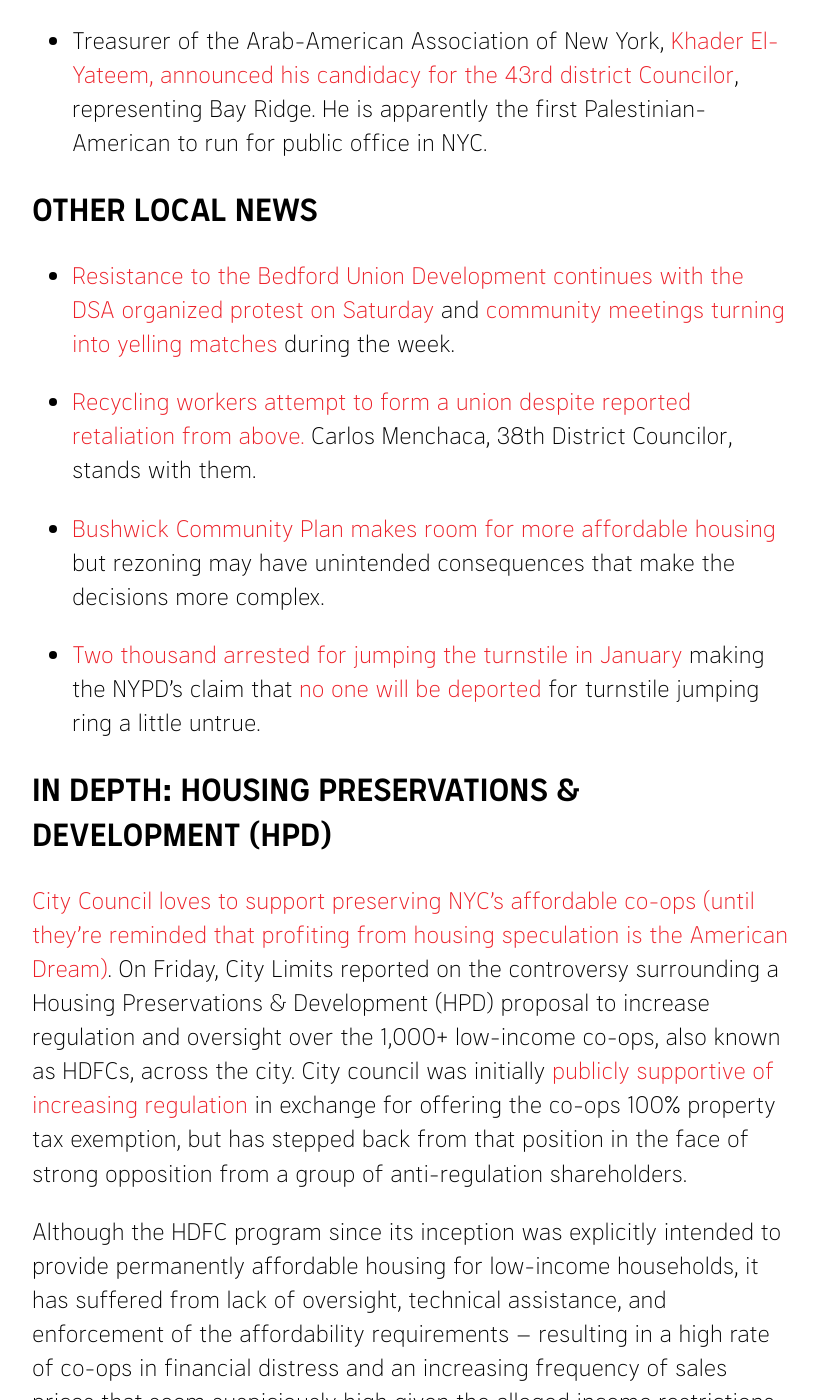
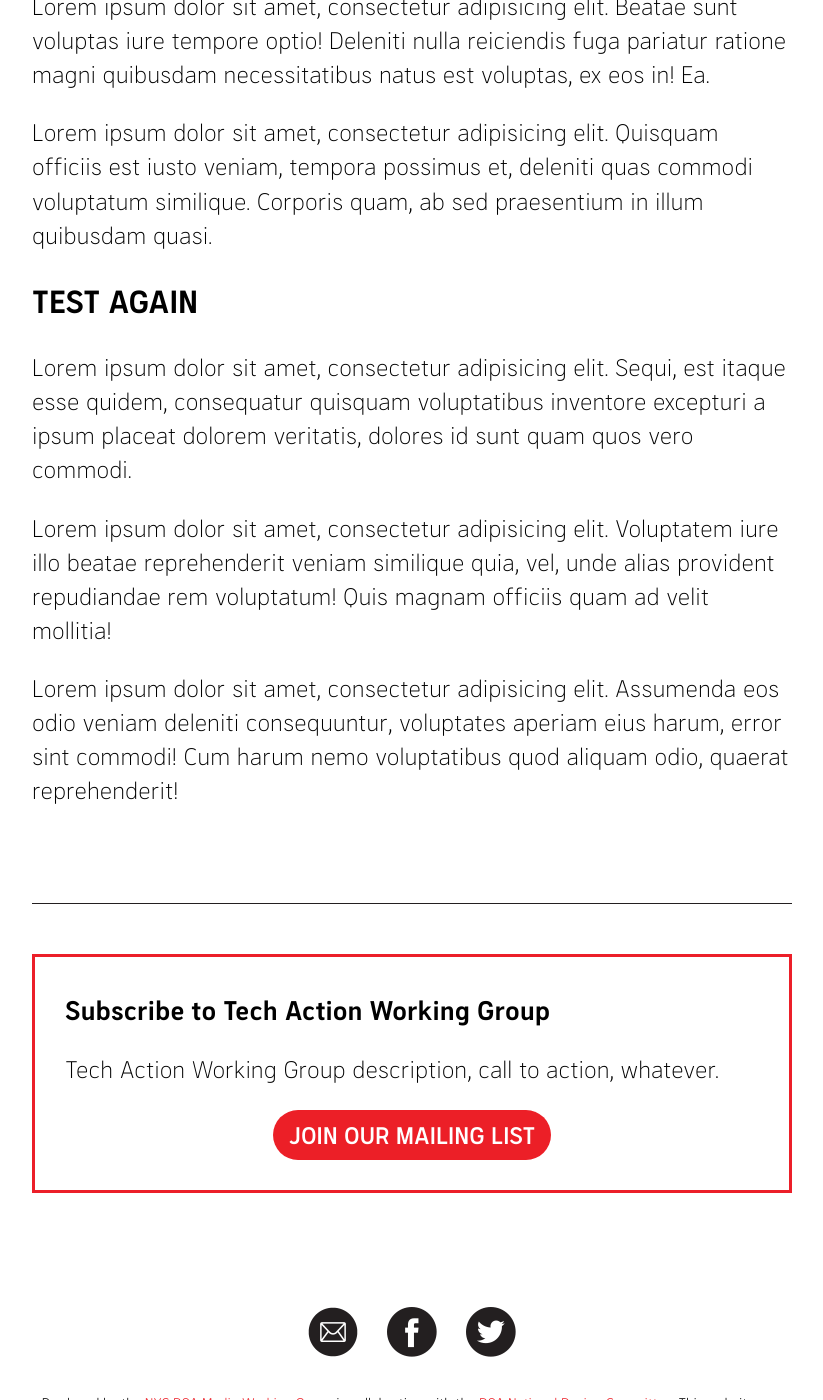
Before and after one commit to nycdsa/tech-action-working-group, a Jekyll site: the page built from src/_posts/2018-01-11-test.md, in a window 1280 px wide and 1400 px high, scrolled down 1036 px. Shown: the whole window, without its empty margins (228-1051 px from the left). Built offline with Jekyll 4.4.1, drawn with Linux system fonts in a browser that asks for light colours; some of the changed text lies outside the part shown.

Commit message:
Updating structure

```diff
--- a/src/_includes/contribute.html
+++ /dev/null
@@ -1,5 +0,0 @@
-<div class='contribute'>
-  <h2>Contribute to {{ site.title }}</h2>
-  <p class="post-body">We welcome submissions of in-depth articles, comics and illustrations from anyone in DSA. Whether you want to write for us or just know of stories we should be covering, please get in touch. </p>
- <div class="more-link"><a href="mailto:hello@thethorn.nyc" class="post-link link-cta">Contact Us</a></div>
-</div>
--- /dev/null
+++ b/src/_includes/join.html
@@ -0,0 +1,7 @@
+<div class='subscribe-box'>
+	<h2>Subscribe to {{ site.title }}</h2>
+	<p class="post-body">Tech Action Working Group description, call to action, whatever.</p>
+	<div class="more-link">
+		<a href="http://eepurl.com/cDM-4D" class="post-link link-cta">Join our mailing list</a>
+	</div>
+</div>
--- a/src/_includes/subscribe.html
+++ /dev/null
@@ -1,5 +0,0 @@
-<div class='subscribe-box'>
-  <h2>Subscribe to {{ site.title }}</h2>
-  <p class="post-body">The Thorn is a weekly update on what's happening in local New York politics from a socialist perspective. Please sign up with us to receive an email every Monday morning.</p>
- <div class="more-link"><a href="http://eepurl.com/cDM-4D" class="post-link link-cta">Subscribe</a></div>
-</div>
--- a/src/_layouts/base.html
+++ b/src/_layouts/base.html
@@ -24,10 +24,8 @@
   <div class="nav-container">
     <ul>
       <li><a href="/" class="nav-item">home</a></li>
-      <li> <a href="/posts" class="nav-item">posts</a></li>
+      <li> <a href="/posts" class="nav-item">curricula</a></li>
       <li> <a href="/about" class="nav-item">about</a></li>
-      <li><a href="/archive" class="nav-item">archive</a></li>
-      <li> <a href="/glossary" class="nav-item">glossary</a></li>
       <li><a href="http://eepurl.com/cDM-4D" target="_blank" class="nav-item link-cta">Subscribe</a></li>
     </ul>
   </div>
@@ -39,7 +37,7 @@
     </header>
     <main class='container thin posts-container'>
       {{ content }}
-      {% include subscribe.html %}
+      {% include join.html %}
     </main>
     <footer class="footer">
       <ul class="social-links-list">
--- a/src/_layouts/post.html
+++ b/src/_layouts/post.html
@@ -8,5 +8,3 @@
     {{ content }}
   </div>
 </div>
-
-{% include contribute.html %}
--- a/src/_posts/2018-01-11-test.md
+++ b/src/_posts/2018-01-11-test.md
@@ -2,28 +2,18 @@
 issue: 1
 title: Housing Preservations & Development
 ---
-## Council Races
--   [NY City Council is attracting new candidates, possibly because of the high pay](https://www.nytimes.com/2017/02/21/nyregion/city-council-state-lawmakers.html?emc=edit_tnt_20170221&nlid=47767631&tntemail0=y&_r=1) ($148,500!), according to The New York Times. Bill Perkins's win in the special election on the 14th may indicate a trend of State Senators (aka the establishment option with name recognition) opting to nearly double their yearly salary by becoming a Councilor.
--   Treasurer of the Arab-American Association of New York, [Khader El-Yateem, announced his candidacy for the 43rd district](http://www.kingscountypolitics.com/el-yateem-throws-hat-ring-butler-gets-labor-endorsements/)[ Councilor](http://www.kingscountypolitics.com/el-yateem-throws-hat-ring-butler-gets-labor-endorsements/), representing Bay Ridge. He is apparently the first Palestinian-American to run for public office in NYC.
+## Test
 
-## Other Local News
--   [Resistance to the Bedford Union Development continues with the DSA organized protest on Saturday](http://www.ny1.com/nyc/all-boroughs/news/2017/02/25/neighbors-protest-controversial-redevelopment-plan-for-bedford-union-armory-ahead-of-public-hearing.html) and [community meetings turning into yelling matches](https://www.dnainfo.com/new-york/20170222/crown-heights/crown-heights-development-talk-turns-into-shouting-match) during the week.
--   [Recycling workers attempt to form a union despite reported retaliation from above.](http://teamsters.nyc/2017/02/14/sims-recycling-workers-rally-union/) Carlos Menchaca, 38th District Councilor, stands with them.
--   [Bushwick Community Plan makes room for more affordable housing](http://citylimits.org/2017/02/13/tough-choices-face-bushwick-as-rezoning-approaches/) but rezoning may have unintended consequences that make the decisions more complex.
--   [Two thousand arrested for jumping the turnstile in January](https://www.dnainfo.com/new-york/20170223/financial-district/2000-people-were-arrested-for-turnstile-jumping-january-nypd) making the NYPD's claim that [no one will be deported](http://gothamist.com/2017/02/25/nypd_turnstile_jumping_deportation.php) for turnstile jumping ring a little untrue.
+Lorem ipsum dolor sit amet, consectetur adipisicing elit. Esse blanditiis cupiditate possimus quidem, quod expedita eius maiores odio labore qui quasi alias ducimus necessitatibus, repudiandae reprehenderit illum delectus voluptate repellendus!
 
-## In Depth: Housing Preservations & Development (HPD)
+Lorem ipsum dolor sit amet, consectetur adipisicing elit. Beatae sunt voluptas iure tempore optio! Deleniti nulla reiciendis fuga pariatur ratione magni quibusdam necessitatibus natus est voluptas, ex eos in! Ea.
 
-[City Council loves to support](http://citylimits.org/2017/02/24/city-pushes-to-regulate-low-income-coops-amid-some-shareholders-opposition/)[ preserving NYC's affordable co-ops (until they're reminded that profiting from housing speculation is the American Dream](http://citylimits.org/2017/02/24/city-pushes-to-regulate-low-income-coops-amid-some-shareholders-opposition/)[)](http://citylimits.org/2017/02/24/city-pushes-to-regulate-low-income-coops-amid-some-shareholders-opposition/). On Friday, City Limits reported on the controversy surrounding a Housing Preservations & Development (HPD) proposal to increase regulation and oversight over the 1,000+ low-income co-ops, also known as HDFCs, across the city. City council was initially [publicly supportive of increasing regulation](https://www.wsj.com/articles/new-york-city-council-proposes-ending-property-taxes-for-low-income-co-ops-1448846154) in exchange for offering the co-ops 100% property tax exemption, but has stepped back from that position in the face of strong opposition from a group of anti-regulation shareholders.
+Lorem ipsum dolor sit amet, consectetur adipisicing elit. Quisquam officiis est iusto veniam, tempora possimus et, deleniti quas commodi voluptatum similique. Corporis quam, ab sed praesentium in illum quibusdam quasi.
 
-Although the HDFC program since its inception was explicitly intended to provide permanently affordable housing for low-income households, it has suffered from lack of oversight, technical assistance, and enforcement of the affordability requirements -- resulting in a high rate of co-ops in financial distress and an increasing frequency of sales prices that seem suspiciously high given the alleged income restrictions. Last week, the Manhattan Delegation of City Council released a letter expressing their concerns that the new resale restrictions in HPD's proposal will limit shareholders's ability to fully capitalize on their own apartment (duhhh). By focusing on the issue of resale profits, the Councilmembers are clearly responding to the concerns of shareholders who are upset that they could face only limited returns on their affordable, subsidized apartments that have had income restrictions since the beginning.
+## Test again
 
-**Why this matters:** resident-controlled, limited-equity co-ops represent a successful model for taking housing out of the speculative market. By removing landlord profit from the equation, co-ops are able to keep their monthly fees far below average rents in NYC, and with proper regulation are expected to be sold at below-market rates to benefit future low-income households. We need public support for creating MORE co-ops (either on their own or on Community Land Trusts), but only if HPD and City Council are willing to stand by the idea of permanent affordability, even if it means restricting profit for individuals.  ***(By Samantha Kattan (full disclosure: I am quoted in the City Limits article as being in support of more regulation))***
+Lorem ipsum dolor sit amet, consectetur adipisicing elit. Sequi, est itaque esse quidem, consequatur quisquam voluptatibus inventore excepturi a ipsum placeat dolorem veritatis, dolores id sunt quam quos vero commodi.
 
-## Elsewhere
+Lorem ipsum dolor sit amet, consectetur adipisicing elit. Voluptatem iure illo beatae reprehenderit veniam similique quia, vel, unde alias provident repudiandae rem voluptatum! Quis magnam officiis quam ad velit mollitia!
 
-In 2011, a community organization called New Haven Rising (NHR) took control of their local Board of Alders away from the establishment Democrats. While NHR is not an explicitly socialist organization, [their mission statement](https://www.facebook.com/pg/newhavenisrising/about/?ref=page_internal) is at least Bernie level socialism. [This essay from Dissent Magazine](https://www.dissentmagazine.org/article/new-haven-rising) does a fantastic job of outlining how their grassroots efforts managed to be so successful and it comes down to a diverse coalition of groups and alliances.
-
-NHS understood that elected officials could only go so far without a base that stayed engaged between elections. The Unidad Latina en Accion (ULA) a group formed by immigrants that regularly organizes protests and has garnered some big wins for local labor through a unique process they developed.
-
-It serves as a reminder to the DSA to maintain the alliances in place with other organizations and to keep an eye open for other potential relationships that could make us stronger.
+Lorem ipsum dolor sit amet, consectetur adipisicing elit. Assumenda eos odio veniam deleniti consequuntur, voluptates aperiam eius harum, error sint commodi! Cum harum nemo voluptatibus quod aliquam odio, quaerat reprehenderit!
--- a/src/curricula.html
+++ b/src/curricula.html
@@ -4,16 +4,15 @@
 ---
 
 <div class='posts-container'>
-  {% for page in site.posts limit:5 %}
+	{% for page in site.posts %}
 		<div class="post" id="post-{{ page.id }}">
 			{% include post-header.html %}
 			<article class="post-body">
-        <div class="post-html">{{ page.content | truncatewords: 150 }}...</div>
+				<div class="post-html">{{ page.content | truncatewords: 50 }}...</div>
 				<div class="post-url">
 					<a href="{{page.url}}" class="post-link link-cta">Read more</a>
 				</div>
 			</article>
 		</div>
 	{% endfor %}
-  <div class="more-link"><a href="/archive" class="post-link link-cta">More Issues</a></div>
 </div>
```
Also changed, not shown: src/2017-12-18-right-to-know-act-under-attack-marty-goldens-driving-menaces-brooklyn.md (deleted, +0 -36 lines), src/_includes/post-archive.html (deleted, +0 -7 lines), src/archive.html (deleted, +0 -12 lines), src/posts.html (deleted, +0 -19 lines). Lines whose indentation alone changed are shown as unchanged.
